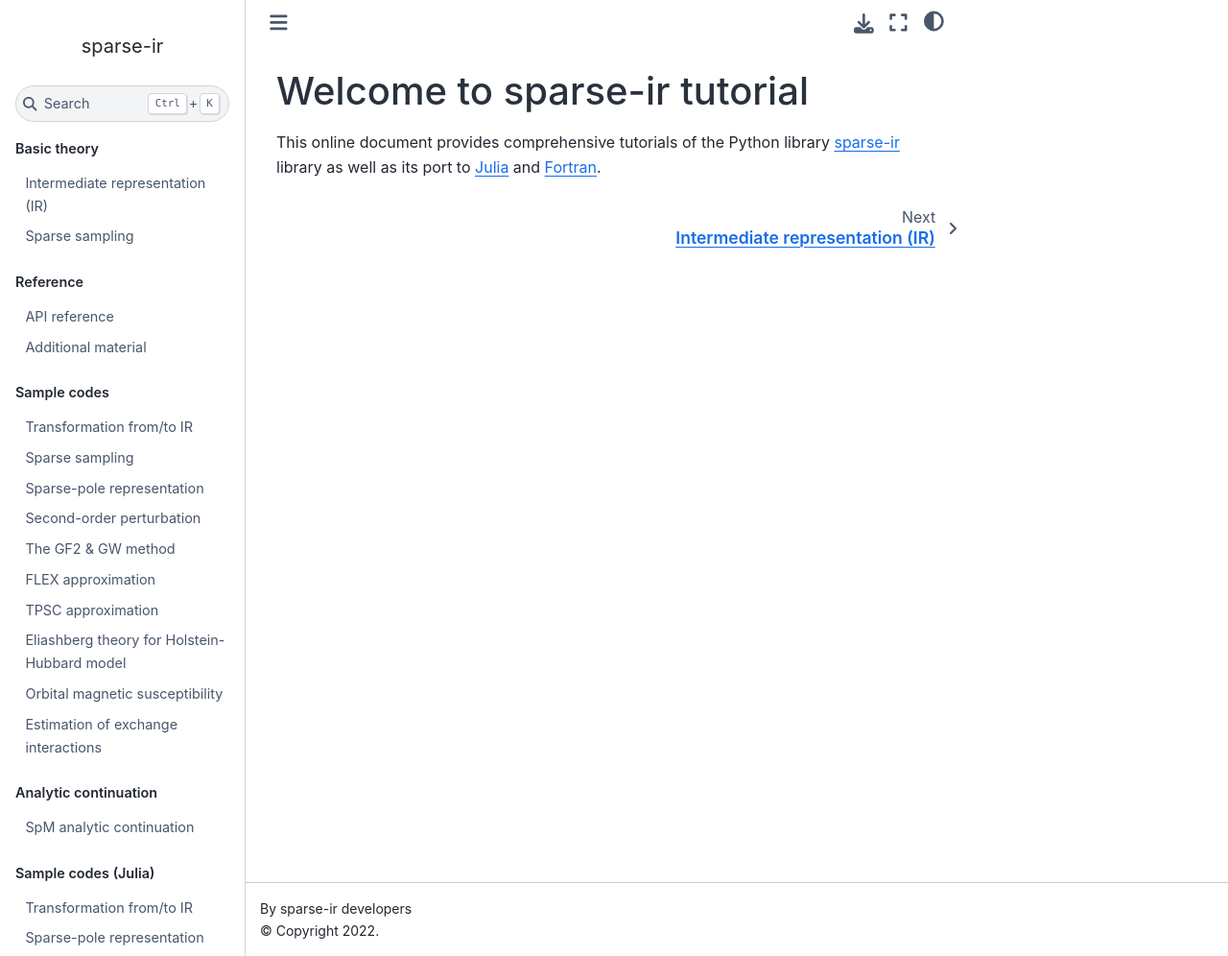
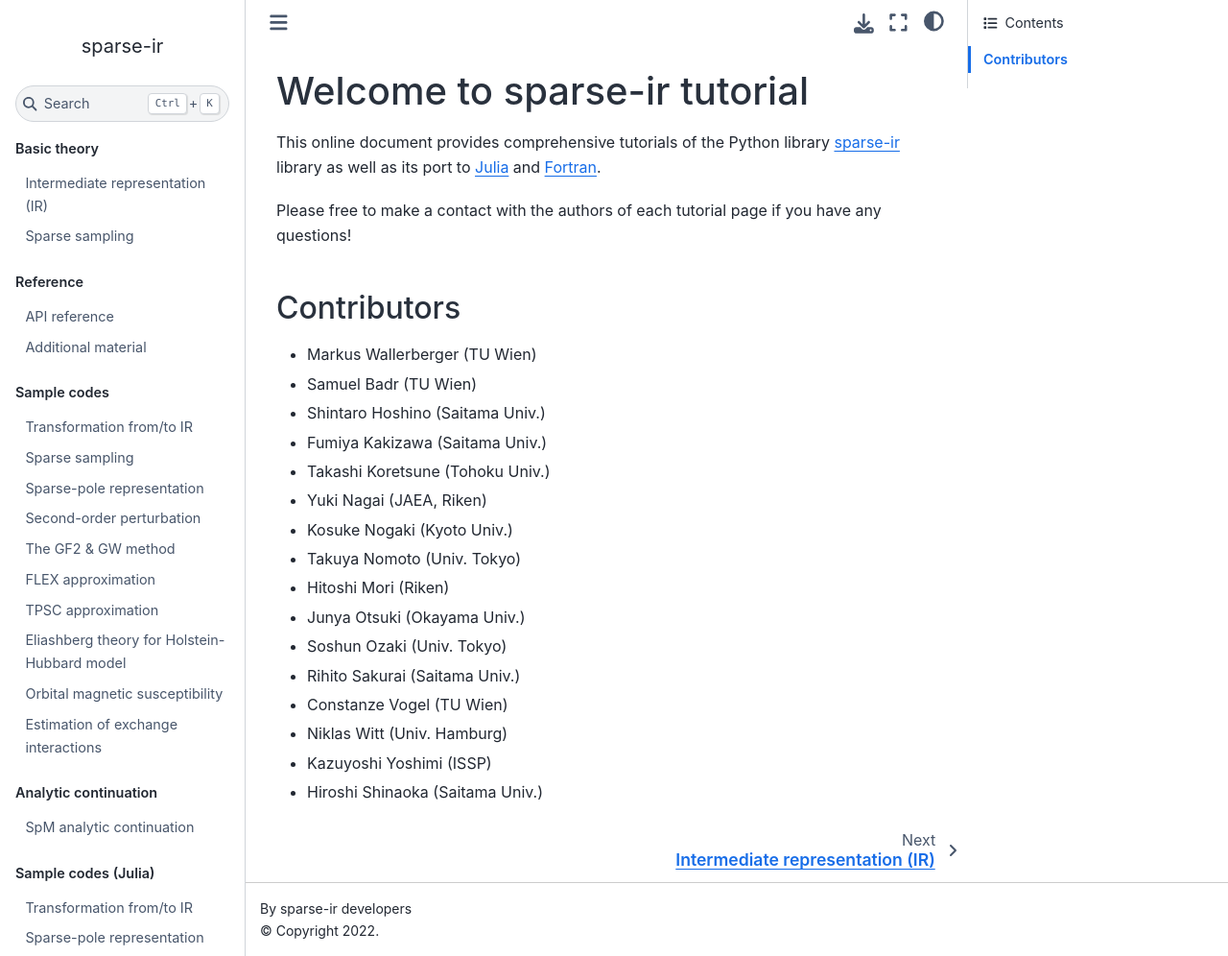
Before and after one commit to SpM-lab/sparse-ir-tutorial, a Jupyter Book: the page built from index.md, in a window 1280 px wide and 996 px high. Shown: the whole window at 96% size. Built offline with Jupyter Book 1.0.4 settings and Sphinx 7.4.7 and the Sphinx Book theme 1.1.4, drawn with Linux system fonts in a browser that asks for light colours.

Commit message:
Add author list

```diff
--- a/index.md
+++ b/index.md
@@ -1,3 +1,22 @@
 # Welcome to sparse-ir tutorial
 
 This online document provides comprehensive tutorials of the Python library [sparse-ir](https://github.com/SpM-lab/sparse-ir) library as well as its port to [Julia](https://github.com/SpM-lab/SparseIR.jl) and [Fortran](https://github.com/SpM-lab/sparse-ir-fortran).
+
+Please free to make a contact with the authors of each tutorial page if you have any questions!
+## Contributors
+* Markus Wallerberger (TU Wien)
+* Samuel Badr (TU Wien)
+* Shintaro Hoshino (Saitama Univ.)
+* Fumiya Kakizawa (Saitama Univ.)
+* Takashi Koretsune (Tohoku Univ.)
+* Yuki Nagai (JAEA, Riken)
+* Kosuke Nogaki (Kyoto Univ.)
+* Takuya Nomoto (Univ. Tokyo)
+* Hitoshi Mori (Riken)
+* Junya Otsuki (Okayama Univ.)
+* Soshun Ozaki (Univ. Tokyo)
+* Rihito Sakurai (Saitama Univ.)
+* Constanze Vogel (TU Wien)
+* Niklas Witt (Univ. Hamburg)
+* Kazuyoshi Yoshimi (ISSP)
+* Hiroshi Shinaoka (Saitama Univ.)
```
Also changed, not shown: README.md (+1 -1 lines).
